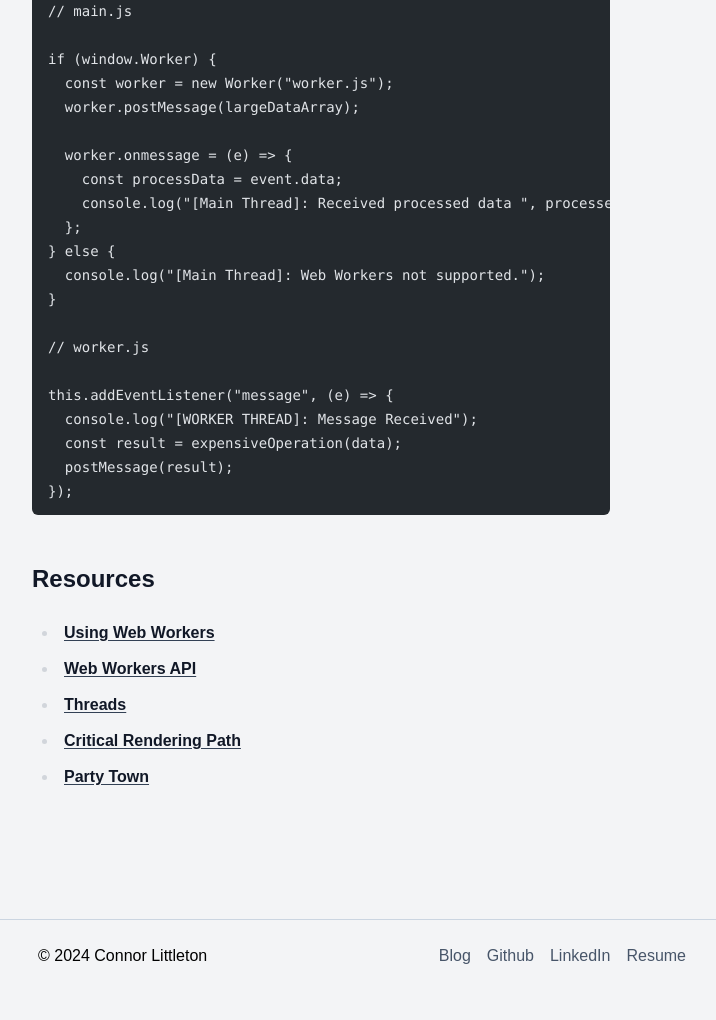
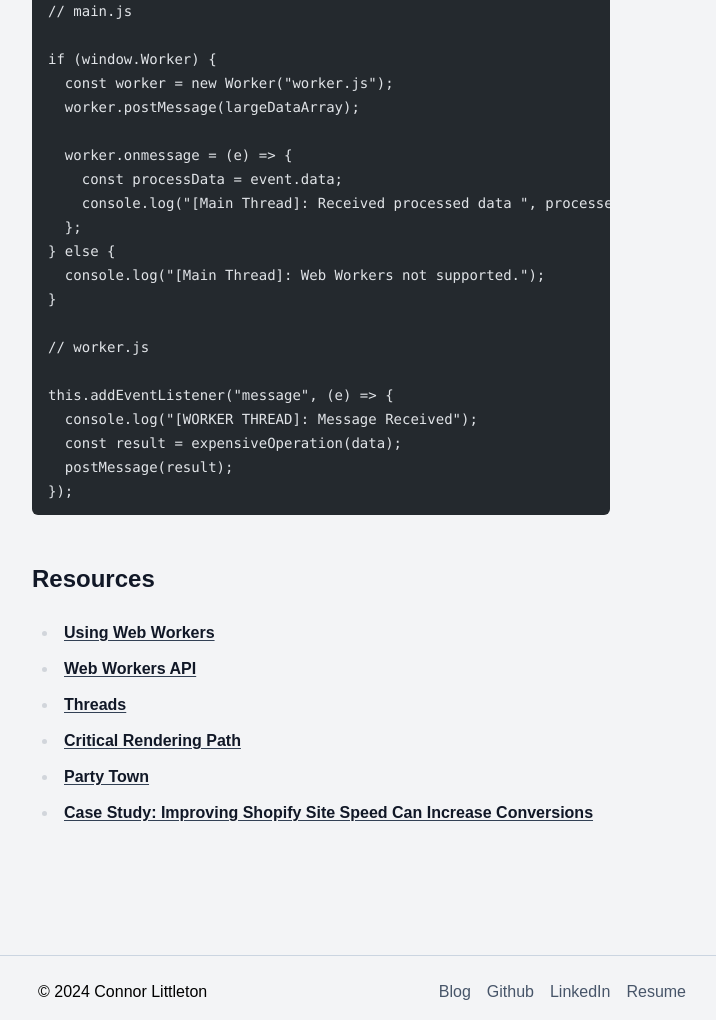
Before and after one commit to Littletonconnor/connorlittleton.dev, an Astro site: page /blog/web-workers in a window 1280 px wide. Shown: the part 2477-3497 px from the top of the page, without its empty margins (278-994 px from the left). Before the commit the page ends 3461 px from the top, so only its background shows below. Built offline with nearby package versions, Linux system fonts and the light colour scheme; Astro itself is replaced by a stand-in of ours; some packages are replaced by stand-ins of ours; code samples lack their colours; a web font is replaced by a local one.

Commit message:
Add resource to blog post

```diff
--- a/src/content/blog/web-workers.mdx
+++ b/src/content/blog/web-workers.mdx
@@ -73,3 +73,4 @@ this.addEventListener("message", (e) => {
 - [Threads](https://developer.mozilla.org/en-US/docs/Glossary/Thread)
 - [Critical Rendering Path](https://web.dev/articles/critical-rendering-path)
 - [Party Town](https://www.smashingmagazine.com/2022/04/partytown-eliminates-website-bloat-third-party-apps/)
+- [Case Study: Improving Shopify Site Speed Can Increase Conversions](https://www.renderbetter.com/guides/improving-shopify-site-speed-can-increase-conversions-case-study)
```
